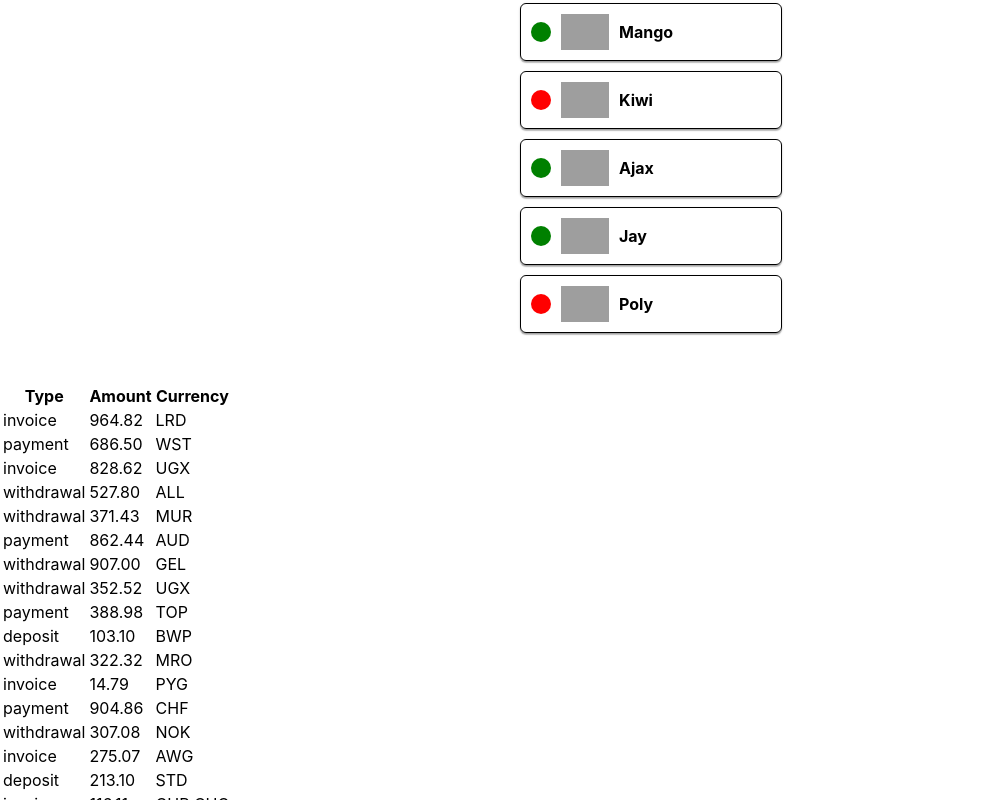
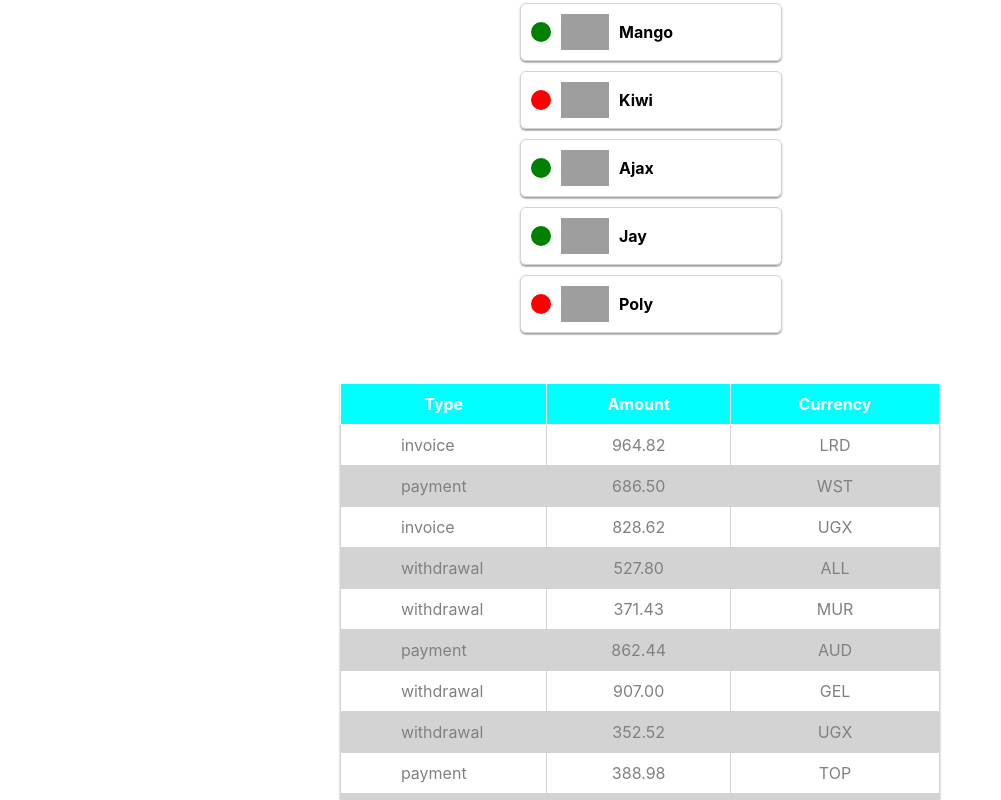
Before and after one commit to Ievgennii/goit-react-hw-01-components, a React (Create React App) app: page / in a window 1280 px wide. Shown: the part 580-1380 px from the top of the page, without its empty margins (0-1001 px from the left). Built offline with nearby package versions, Linux system fonts and the light colour scheme; grey boxes are pictures that could not be loaded.

Commit message:
add transactions styles

```diff
--- a/src/components/friendList/FriendList.module.css
+++ b/src/components/friendList/FriendList.module.css
@@ -19,7 +19,7 @@
 .item {
   min-width: 240px;
   height: inherit;
-  border: 1px solid black;
+  border: 1px solid lightgray;
   border-radius: 6px;
   padding: 10px;
   margin-bottom: 10px;
--- a/src/components/transactions/Transactions.jsx
+++ b/src/components/transactions/Transactions.jsx
@@ -1,10 +1,10 @@
 import PropTypes from 'prop-types';
-
 import Action from './action';
+import css from './transactions.module.css'
 
 function Transactions({ transactions = [] }) {
   return (
-    <table class="transaction-history">
+    <table className={css}>
       <thead>
         <tr>
           <th>Type</th>
--- /dev/null
+++ b/src/components/transactions/transactions.module.css
@@ -0,0 +1,38 @@
+table {
+  border-collapse: collapse;
+  box-shadow: 0px 1px 3px rgba(0, 0, 0, 0.12), 0px 1px 1px rgba(0, 0, 0, 0.14),
+  0px 2px 1px rgba(0, 0, 0, 0.2);
+  width: 600px;
+  margin: auto;
+  text-align: center;
+  color: gray;
+  margin-bottom: 40px;
+}
+
+thead th {
+  background-color: aqua;
+  color:white;
+  border: 1px solid white;
+  padding: 10px;
+}
+
+
+table td {
+  padding: 10px;
+  border: 1px solid lightgray;
+}
+
+tr:nth-child(even) {
+  background-color: lightgray;
+}
+
+
+tr:nth-child(odd) {
+  background-color: white;
+}
+
+td:first-child {
+  text-align: start;
+  padding-inline-start: 10%;
+
+}
```
